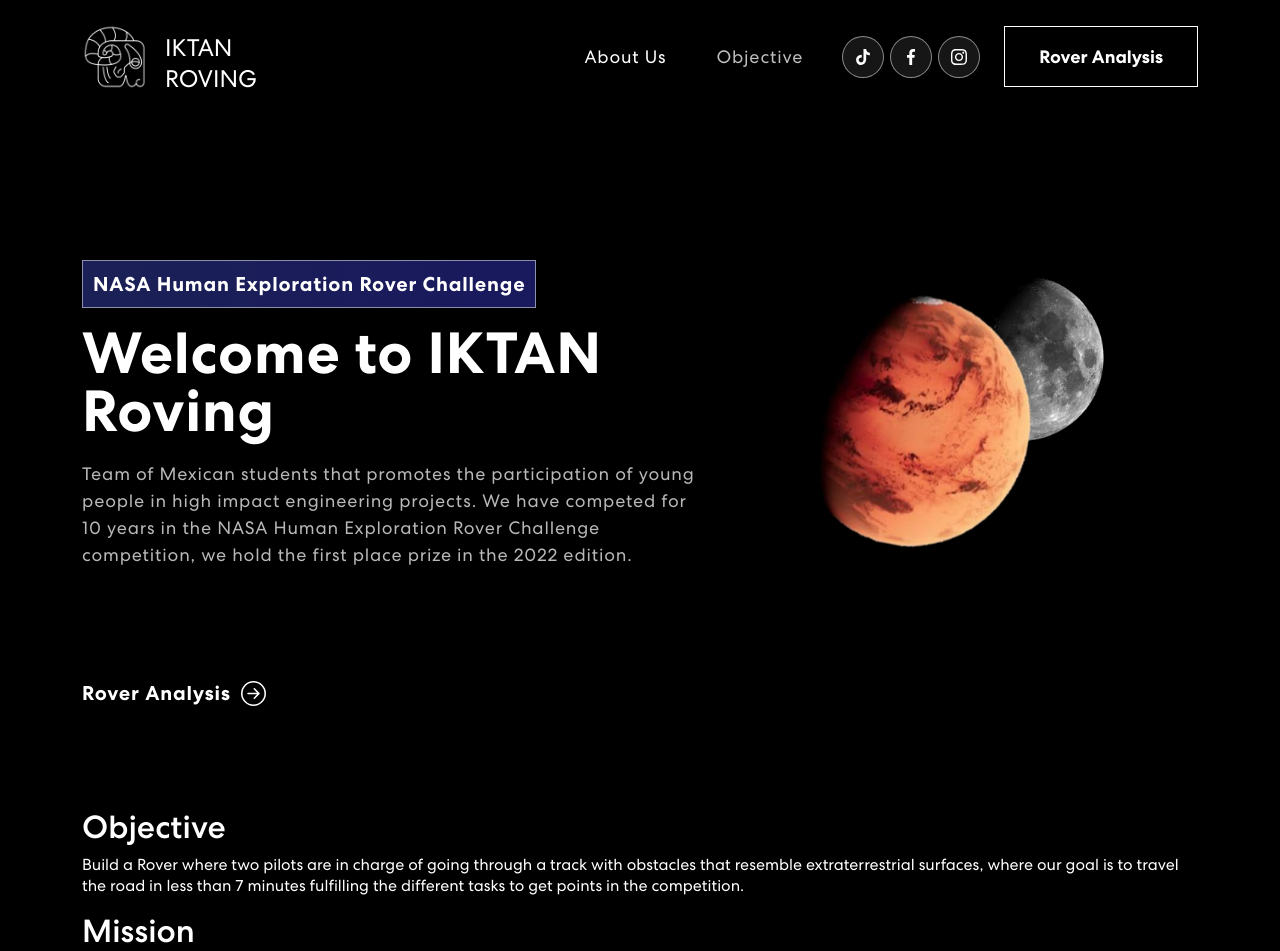
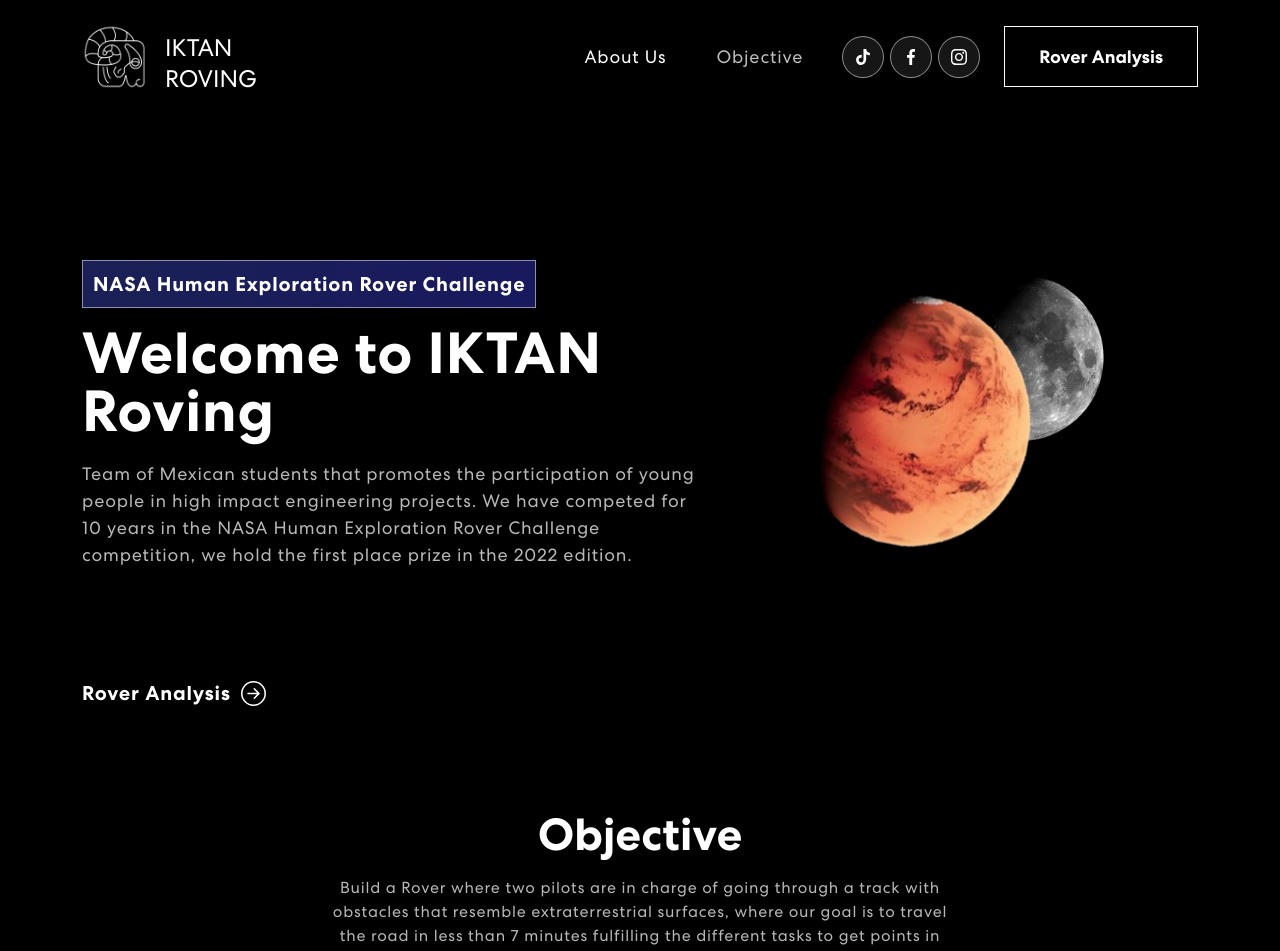
Before and after one commit to Brandon-Rivera/FrontIKTAN, a React (Create React App) app: page / in a window 1280 px wide. Shown: the top 951 px of the page. Built offline with nearby package versions, Linux system fonts and the light colour scheme.

Commit message:
objective

```diff
--- /dev/null
+++ b/src/components/Objective.css
@@ -0,0 +1,14 @@
+.container-objective p{
+    color: #B8B8B8;
+    letter-spacing: 0.8px;
+    line-height: 1.5em;
+    margin: 14px auto 30px auto;
+    text-align: center;
+    width: 56%;
+}
+
+.container-objective h2{
+    font-size: 45px;
+	font-weight: 700;
+    text-align: center;
+}
--- a/src/components/Objective.js
+++ b/src/components/Objective.js
@@ -4,13 +4,14 @@ import { ArrowRightCircle } from 'react-bootstrap-icons';
 import 'animate.css';
 import TrackVisibility from 'react-on-screen';
 import { useNavigate } from "react-router-dom";
+import "./Objective.css";
 
 
 export const Objective = () => {
   const navigate = useNavigate();
 
   return (
-    <div>
+    <div className="container-objective">
         <section className="Objective" id="objective">
             <Container>
             <h2>Objective</h2>
```
